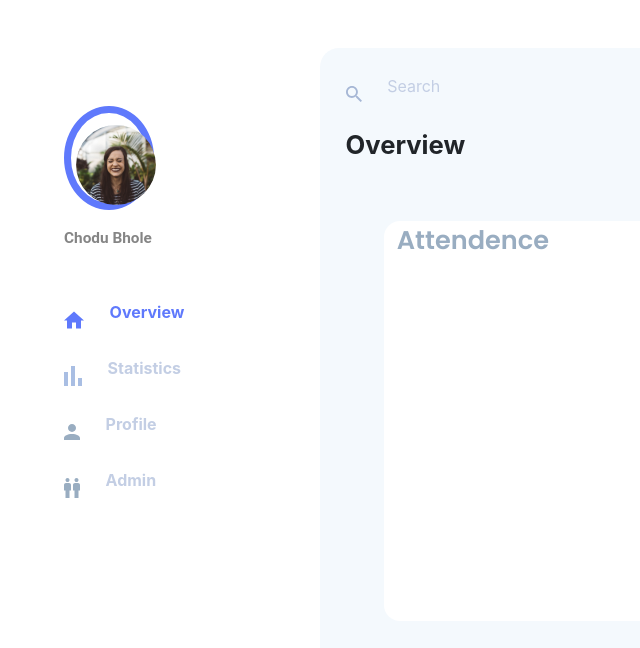
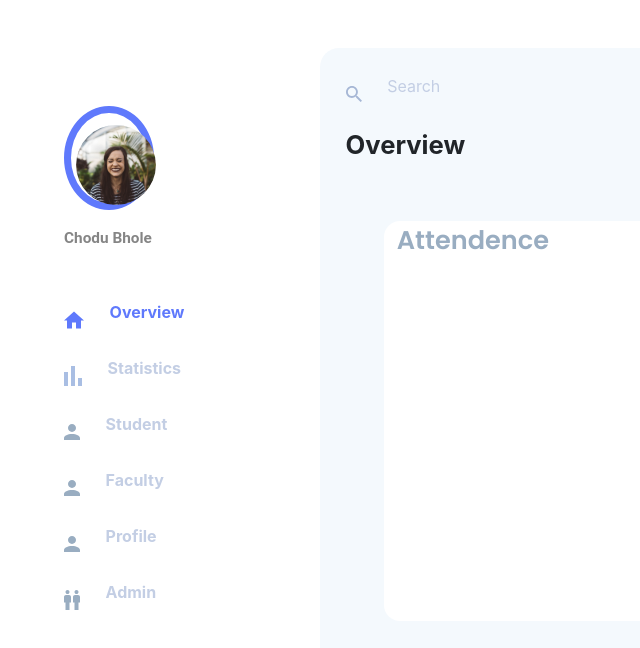
Before and after one commit to nischaynagar/CollegeScape, a React (Create React App) app: page /dashboard in a window 1280 px wide. Shown: the top 648 px of the page, without its empty margins (0-640 px from the left). Built offline with nearby package versions, Linux system fonts and the light colour scheme.

Commit message:
link sidebar

```diff
--- a/src/App.js
+++ b/src/App.js
@@ -3,7 +3,6 @@ import "./App.css";
 import Login from "./pages/Login";
 import Home from "./pages/Home";
 import Dashboard from "./pages/Dashboard";
-import Student from "./pages/Student";
 import { BrowserRouter as Router, Switch, Route } from "react-router-dom";
 import { createMuiTheme } from "@material-ui/core/styles";
 import { ThemeProvider } from "@material-ui/styles";
@@ -26,7 +25,6 @@ function App() {
       <Router>
         <Switch>
           <Route path="/dashboard" component={Dashboard}></Route>
-          <Route path="/student" component={Student}></Route>
           <Route path="/login" exact component={Login}></Route>
           <Route path="/" exact component={Home}></Route>
         </Switch>
--- a/src/Components/DashboardComponents/overview/index.js
+++ b/src/Components/DashboardComponents/overview/index.js
@@ -10,7 +10,7 @@ import admin from "./images/admin.svg";
 import searchbar from "./images/searchbar.svg";
 import mainpic from "./images/mainpic.svg";
 
-function Appbox() {
+function Overview() {
   return (
     <>
       <div className={design.overview}>
@@ -29,4 +29,4 @@ function Appbox() {
   );
 }
 
-export default Appbox;
+export default Overview;
--- a/src/Components/DashboardComponents/sidebar/index.js
+++ b/src/Components/DashboardComponents/sidebar/index.js
@@ -1,4 +1,5 @@
 import React from "react";
+import { Link, useLocation } from "react-router-dom";
 import TextField from "@material-ui/core/TextField";
 import { makeStyles, withStyles } from "@material-ui/core/styles";
 import Button from "@material-ui/core/Button";
@@ -18,22 +19,42 @@ function Sidebar() {
       </div>
       <p className={design.profileName}>Chodu Bhole</p>
       <div className={design.choices}>
+        <Link to="/dashboard">
           <div className={design.option}>
             <img src={homeicon} alt="hello"></img>
             <p className={design.mainoption}>Overview</p>
           </div>
+        </Link>
+        <Link to="/dashboard/statistics">
           <div className={design.option}>
             <img src={stats} alt="hello"></img>
             <p className={design.optionnames}>Statistics</p>
           </div>
+        </Link>
+        <Link to="/dashboard/student">
+          <div className={design.option}>
+            <img src={profile} alt="hello"></img>
+            <p className={design.optionnames}>Student</p>
+          </div>
+        </Link>
+        <Link to="/dashboard/faculty">
+          <div className={design.option}>
+            <img src={profile} alt="hello"></img>
+            <p className={design.optionnames}>Faculty</p>
+          </div>
+        </Link>
+        <Link to="/dashboard/profile">
           <div className={design.option}>
             <img src={profile} alt="hello"></img>
             <p className={design.optionnames}>Profile</p>
           </div>
+        </Link>
+        <Link to="/dashboard/admin">
           <div className={design.option}>
             <img src={admin} alt="hello"></img>
             <p className={design.optionnames}>Admin</p>
           </div>
+        </Link>
       </div>
     </div>
   );
--- a/src/Components/DashboardComponents/statistics/index.js
+++ b/src/Components/DashboardComponents/statistics/index.js
@@ -10,7 +10,7 @@ import admin from "./images/admin.svg";
 import searchbar from "./images/searchbar.svg";
 import mainpic from "./images/mainpic.svg";
 
-function Appbox() {
+function Statistics() {
   return (
     <>
       <div className={design.overview}>
@@ -63,4 +63,4 @@ function Appbox() {
   );
 }
 
-export default Appbox;
+export default Statistics;
--- a/src/pages/Dashboard.js
+++ b/src/pages/Dashboard.js
@@ -1,9 +1,10 @@
 import React from "react";
 import { BrowserRouter as Router, Switch, Route } from "react-router-dom";
 import Sidebar from "../Components/DashboardComponents/sidebar/index.js";
-import dashboardoverview from "../Components/DashboardComponents/overview/index.js";
-import dashboardstats from "../Components/DashboardComponents/statistics/index.js";
+import Dashboardoverview from "../Components/DashboardComponents/overview";
+import Dashboardstats from "../Components/DashboardComponents/statistics";
 import design from "../Components/DashboardComponents/statistics/styles.module.css";
+import Student from "./Student";
 
 function Dashboard() {
   return (
@@ -12,16 +13,15 @@ function Dashboard() {
         <Sidebar />
         <Router>
           <Switch>
-            <Route
-              path="/dashboard"
-              exact
-              component={dashboardoverview}
-            ></Route>
-            <Route
-              path="/dashboard/statistics"
-              exact
-              component={dashboardstats}
-            ></Route>
+            <Route exact path="/dashboard">
+              <Dashboardoverview />
+            </Route>
+            <Route exact path="/dashboard/statistics">
+              <Dashboardstats />
+            </Route>
+            <Route exact path="/dashboard/student">
+              <Student />
+            </Route>
           </Switch>
         </Router>
       </div>
--- a/src/pages/Student.js
+++ b/src/pages/Student.js
@@ -1,38 +1,29 @@
 import React from "react";
 import { BrowserRouter as Router, Switch, Route } from "react-router-dom";
 import Sidebar from "../Components/DashboardComponents/sidebar/index.js";
-import studentcourse from "../Components/StudentComponent/studentcourse/index";
-import studentcourses from "../Components/StudentComponent/courses/index";
-import studentlist from "../Components/StudentComponent/studentlist/index";
+import Studentcourse from "../Components/StudentComponent/studentcourse";
+import Studentcourses from "../Components/StudentComponent/courses";
+import Studentlist from "../Components/StudentComponent/studentlist";
 import design from "../Components/DashboardComponents/statistics/styles.module.css";
 
-function AppBox(){
-    return(
-        <div>
-        <div className={design.ContainerBox}>
-          <Sidebar />
-          <Router>
-            <Switch>
-              <Route
-                path="/student/courses"
-                exact
-                component={studentcourses}
-              ></Route>
-              <Route
-                path="/student/studentlist"
-                exact
-                component={studentlist}
-              ></Route>
-               <Route
-                path="/student/studentcourse"
-                exact
-                component={studentcourse}
-              ></Route>
-            </Switch>
-          </Router>
-        </div>
-      </div>
-    );
+function Student() {
+  return (
+    <>
+      <Router>
+        <Switch>
+          <Route path="/student/courses" exact>
+            <Studentcourses />
+          </Route>
+          <Route path="/student/studentlist" exact>
+            <Studentlist />
+          </Route>
+          <Route path="/student/studentcourse" exact>
+            <Studentcourse />
+          </Route>
+        </Switch>
+      </Router>
+    </>
+  );
 }
 
-export default AppBox;
+export default Student;
```
Also changed, not shown: src/Components/DashboardComponents/admin/index.js (+16 -18 lines), src/Components/DashboardComponents/profile/index.js (+16 -18 lines). Lines whose indentation alone changed are shown as unchanged.
